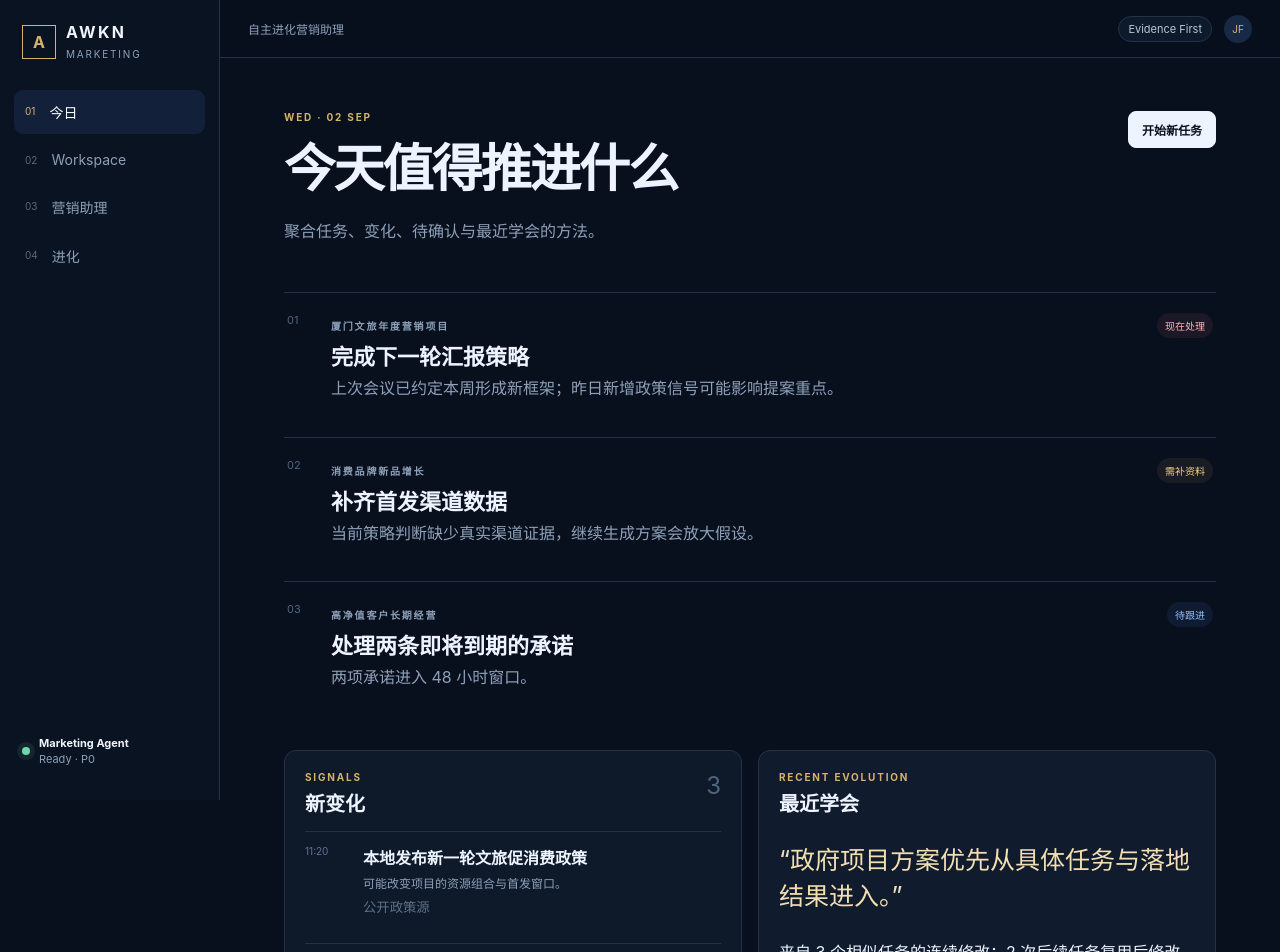
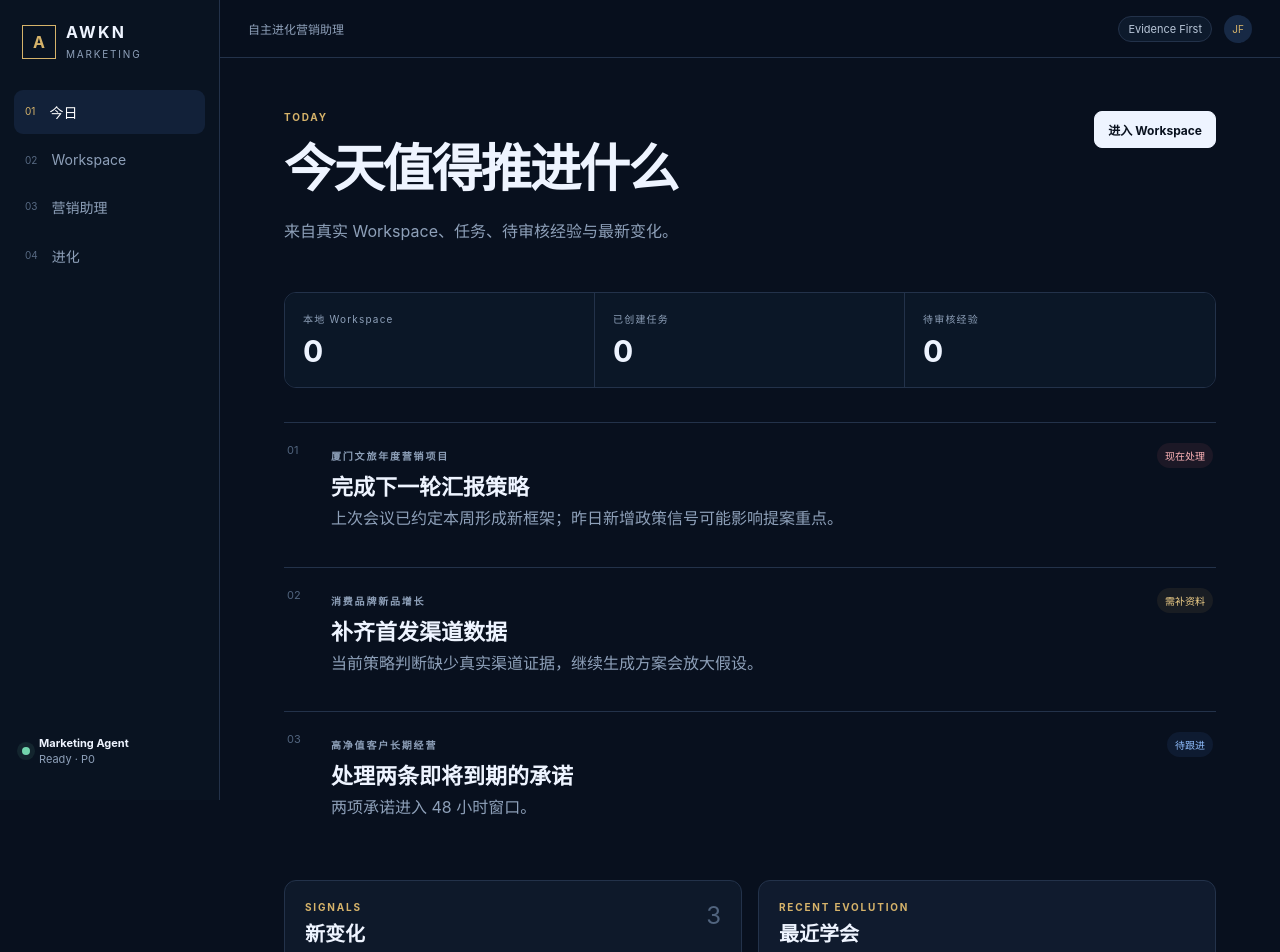
Before and after one commit to AWKN-Lab/marketing, a Next.js app: page /today in a window 1280 px wide. Shown: the top 952 px of the page. Built offline with nearby package versions, Linux system fonts and the light colour scheme.

Commit message:
feat: make today and workspace task lists reflect local state

```diff
--- a/components/local-workspace-page.tsx
+++ b/components/local-workspace-page.tsx
@@ -3,6 +3,7 @@
 import Link from "next/link";
 import { MaterialFeed } from "@/components/material-feed";
 import { NewTaskButton } from "@/components/new-task-button";
+import { WorkspaceTaskList } from "@/components/workspace-task-list";
 import { LOCAL_WORKSPACES_KEY, type LocalWorkspace } from "@/lib/workspace-store";
 import { usePersistedState } from "@/lib/use-persisted-state";
 
@@ -13,11 +14,12 @@ export function LocalWorkspacePage({ workspaceId }: { workspaceId: string }) {
   if (!workspace) return <main className="page"><div className="panel stack-md"><h1>Workspace 未找到</h1><Link className="button secondary" href="/workspaces">返回列表</Link></div></main>;
 
   return <main className="page stack-lg">
-    <header className="page-header"><div><p className="eyebrow">WORKSPACE / {workspace.type}</p><h1>{workspace.name}</h1><p className="muted">{workspace.goal}</p></div><NewTaskButton workspaceId={workspace.id} workspaceName={workspace.name} label="开始第一个任务" /></header>
+    <header className="page-header"><div><p className="eyebrow">WORKSPACE / {workspace.type}</p><h1>{workspace.name}</h1><p className="muted">{workspace.goal}</p></div><NewTaskButton workspaceId={workspace.id} workspaceName={workspace.name} label="开始新任务" /></header>
     <section className="summary-strip"><div><span className="label">成功标准</span><strong>{workspace.successCriteria}</strong></div><div><span className="label">状态</span><strong>{workspace.status}</strong></div><div><span className="label">最近更新</span><strong>{workspace.updatedAt}</strong></div></section>
     <section className="two-col">
-      <div className="panel stack-md"><div className="section-title"><div><p className="eyebrow">START HERE</p><h2>先让助理理解这个 Workspace</h2></div></div><div className="empty-steps"><span>01 输入目标 ✓</span><span>02 投喂首批资料</span><span>03 开始第一个任务</span></div></div>
+      <div className="panel stack-md"><div className="section-title"><div><p className="eyebrow">START HERE</p><h2>当前工作状态</h2></div></div><div className="empty-steps"><span>01 目标已建立 ✓</span><span>02 持续补充资料与新变化</span><span>03 用真实任务产生 Feedback 与 Outcome</span></div></div>
       <div className="panel stack-md"><div className="section-title"><div><p className="eyebrow">MATERIALS</p><h2>资料投喂</h2></div></div><MaterialFeed workspaceId={workspace.id}/></div>
     </section>
+    <WorkspaceTaskList workspaceId={workspace.id} workspaceName={workspace.name}/>
   </main>;
 }
--- a/components/today-dashboard.tsx
+++ b/components/today-dashboard.tsx
@@ -1,17 +1,40 @@
+"use client";
+
 import Link from "next/link";
-import { todayItems, signals, recentEvolution } from "@/lib/mock-data";
+import { EVOLUTION_REVIEWS_KEY, LOCAL_CANDIDATES_KEY, type LocalEvolutionCandidate } from "@/lib/evolution-store";
+import { recentEvolution, signals, todayItems } from "@/lib/mock-data";
+import { LOCAL_TASKS_KEY } from "@/lib/task-store";
+import type { MarketingTask } from "@/lib/types";
+import { usePersistedState } from "@/lib/use-persisted-state";
+import { LOCAL_WORKSPACES_KEY, type LocalWorkspace } from "@/lib/workspace-store";
 
 export function TodayDashboard() {
-  return (
-    <main className="page stack-xl">
-      <header className="hero"><div><p className="eyebrow">WED · 02 SEP</p><h1>今天值得推进什么</h1><p className="muted">聚合任务、变化、待确认与最近学会的方法。</p></div><Link className="button primary" href="/tasks/task-001">开始新任务</Link></header>
-      <section className="priority-list">
-        {todayItems.map((item, index) => <Link className="priority-card" href={item.href} key={item.title}><span className="priority-index">0{index + 1}</span><div className="grow"><p className="eyebrow">{item.workspace}</p><h2>{item.title}</h2><p>{item.reason}</p></div><span className={`priority ${item.level}`}>{item.label}</span></Link>)}
-      </section>
-      <section className="two-col">
-        <div className="panel stack-md"><div className="section-title"><div><p className="eyebrow">SIGNALS</p><h2>新变化</h2></div><span className="count">{signals.length}</span></div>{signals.map(s => <article className="signal-row" key={s.title}><span className="signal-time">{s.time}</span><div><strong>{s.title}</strong><p>{s.impact}</p><small>{s.source}</small></div></article>)}</div>
-        <div className="panel evolution-card"><p className="eyebrow">RECENT EVOLUTION</p><h2>最近学会</h2><p className="evolution-quote">“{recentEvolution.lesson}”</p><p>{recentEvolution.evidence}</p><div className="row gap-sm"><Link className="button secondary" href="/evolution">查看依据</Link><button className="button ghost">接受</button></div></div>
-      </section>
-    </main>
-  );
+  const [localTasks] = usePersistedState<MarketingTask[]>(LOCAL_TASKS_KEY, []);
+  const [localWorkspaces] = usePersistedState<LocalWorkspace[]>(LOCAL_WORKSPACES_KEY, []);
+  const [localCandidates] = usePersistedState<LocalEvolutionCandidate[]>(LOCAL_CANDIDATES_KEY, []);
+  const [reviews] = usePersistedState<Record<string,string>>(EVOLUTION_REVIEWS_KEY, {});
+
+  const pendingCandidates = localCandidates.filter((candidate) => !reviews[candidate.id]);
+  const latestAccepted = localCandidates.find((candidate) => reviews[candidate.id] === "accepted" || reviews[candidate.id] === "scoped");
+  const localPriorities = localTasks.slice(0, 3).map((task) => ({ workspace: task.workspaceName, title: task.title, reason: `目标：${task.goal}`, level: "high", label: "继续任务", href: `/tasks/${task.id}` }));
+  const priorities = [...localPriorities, ...todayItems].slice(0, 5);
+
+  return <main className="page stack-xl">
+    <header className="hero"><div><p className="eyebrow">TODAY</p><h1>今天值得推进什么</h1><p className="muted">来自真实 Workspace、任务、待审核经验与最新变化。</p></div><Link className="button primary" href="/workspaces">进入 Workspace</Link></header>
+
+    <section className="today-stats">
+      <div><span className="label">本地 Workspace</span><strong>{localWorkspaces.length}</strong></div>
+      <div><span className="label">已创建任务</span><strong>{localTasks.length}</strong></div>
+      <div><span className="label">待审核经验</span><strong>{pendingCandidates.length}</strong></div>
+    </section>
+
+    {pendingCandidates.length > 0 && <Link className="attention-card" href="/evolution"><span className="pulse"/><div><strong>{pendingCandidates.length} 条经验等待你确认</strong><p>确认以后，后续新任务才会真正应用这些方法。</p></div><span>→</span></Link>}
+
+    <section className="priority-list">{priorities.map((item, index) => <Link className="priority-card" href={item.href} key={`${item.href}-${index}`}><span className="priority-index">0{index + 1}</span><div className="grow"><p className="eyebrow">{item.workspace}</p><h2>{item.title}</h2><p>{item.reason}</p></div><span className={`priority ${item.level}`}>{item.label}</span></Link>)}</section>
+
+    <section className="two-col">
+      <div className="panel stack-md"><div className="section-title"><div><p className="eyebrow">SIGNALS</p><h2>新变化</h2></div><span className="count">{signals.length}</span></div>{signals.map((signal) => <article className="signal-row" key={signal.title}><span className="signal-time">{signal.time}</span><div><strong>{signal.title}</strong><p>{signal.impact}</p><small>{signal.source}</small></div></article>)}</div>
+      <div className="panel evolution-card"><p className="eyebrow">RECENT EVOLUTION</p><h2>{latestAccepted ? "最近确认的方法" : "最近学会"}</h2><p className="evolution-quote">“{latestAccepted?.lesson ?? recentEvolution.lesson}”</p><p>{latestAccepted?.why ?? recentEvolution.evidence}</p><div className="row gap-sm"><Link className="button secondary" href="/evolution">查看进化记录</Link></div></div>
+    </section>
+  </main>;
 }
```
Also changed, not shown: app/workspaces/[id]/page.tsx (+10 -11 lines), components/workspace-task-list.tsx (added, +21 -0 lines), app/globals.css.
